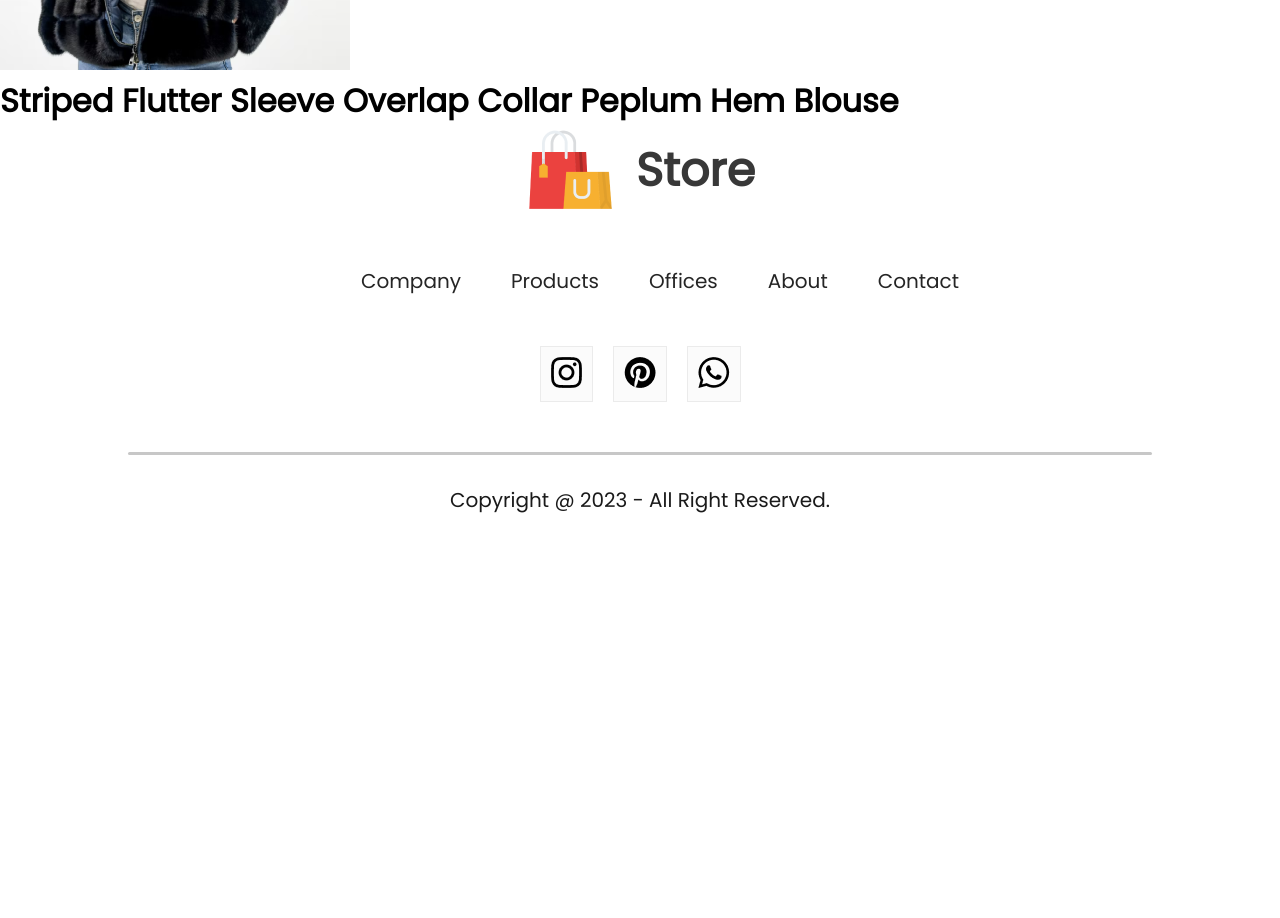
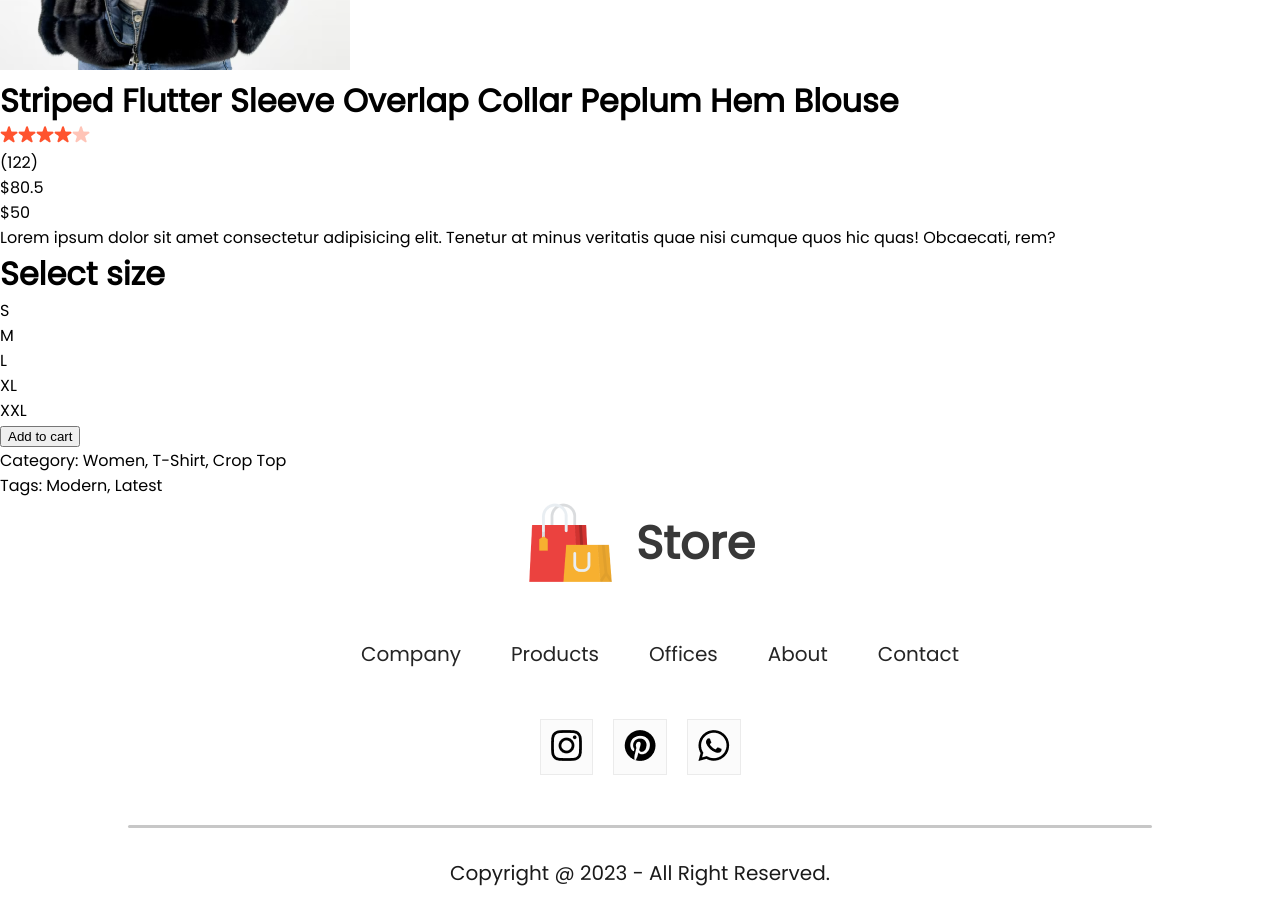
Before and after one commit to AnastasiiaYurchenko/online-store, a React (Create React App) app: page /online-store/product/1 in a window 1280 px wide. Shown: the part 1320-2238 px from the top of the page. Before the commit the page ends 1865 px from the top, so only its background shows below. Built offline with nearby package versions, Linux system fonts and the light colour scheme.

Commit message:
finished markup for ProductDisplay

```diff
--- a/src/components/ProductDisplay/ProductDisplay.jsx
+++ b/src/components/ProductDisplay/ProductDisplay.jsx
@@ -1,5 +1,7 @@
 import React from 'react';
 import "./ProductDisplay.css";
+import star_icon from "../assets/star_icon.png";
+import star_dull_icon from "../assets/star_dull_icon.png";
 
 const ProductDisplay = (props) => {
     const { product } = props;
@@ -18,7 +20,34 @@
           </div>
           <div className="productdisplay-right">
               <h1>{product.name}</h1>
-              <div className="productdisplay-right-star"></div>
+              <div className="productdisplay-right-star">
+                  <img src={star_icon} alt="Star" />
+                  <img src={star_icon} alt="Star" />
+                  <img src={star_icon} alt="Star" />
+                  <img src={star_icon} alt="Star" />
+                  <img src={star_dull_icon} alt="Star" />
+                  <p>(122)</p>
+              </div>
+              <div className="productdisplay-right-prices">
+                  <div className="productdisplay-right-prices-old">${product.old_price}</div>
+                  <div className="productdisplay-right-prices-new">${product.new_price}</div>
+              </div>
+              <div className="productdisplay-right-description">
+                  Lorem ipsum dolor sit amet consectetur adipisicing elit. Tenetur at minus veritatis quae nisi cumque quos hic quas! Obcaecati, rem?
+              </div>
+              <div className="productdisplay-right-size">
+                  <h1>Select size</h1>
+                  <div className="productdisplay-right-sizes">
+                      <div>S</div>
+                      <div>M</div>
+                      <div>L</div>
+                      <div>XL</div>
+                      <div>XXL</div>
+                  </div>
+              </div>
+              <button>Add to cart</button>
+              <p className="productdisplay-right-category"><span>Category: </span>Women, T-Shirt, Crop Top</p>
+              <p className="productdisplay-right-category"><span>Tags: </span>Modern, Latest</p>
           </div>
     </div>
   )
```
